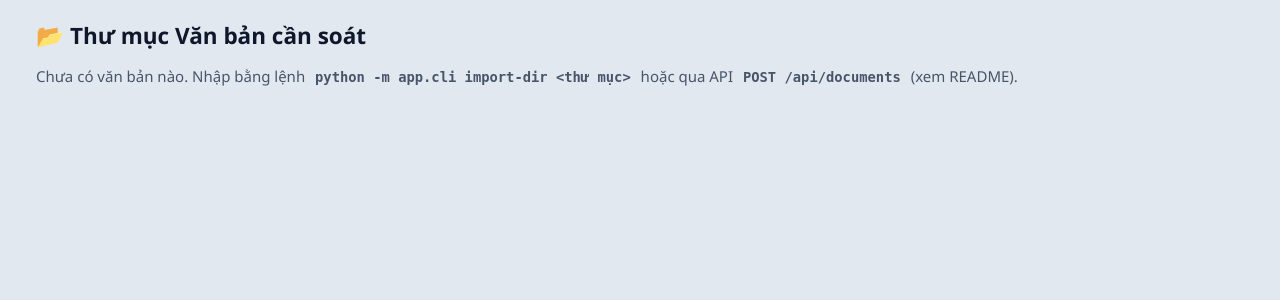
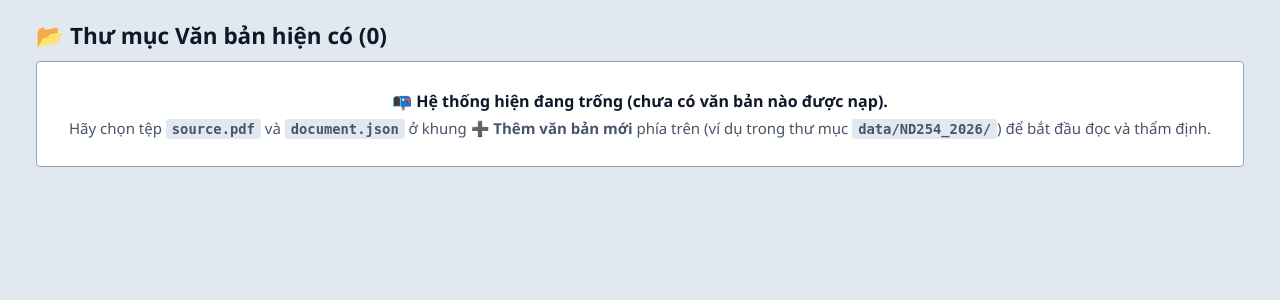
Before and after one commit to duyddt/a, a FastAPI app: template app/templates/list.html in a window 1280 px wide. Shown: the part 49-349 px from the top of the page. Run offline with FastAPI, Linux system fonts and the light colour scheme; the template is opened without the code that fills it, so the values that code supplies are empty; some libraries are stand-ins or nearby versions.

Commit message:
feat(import): start with empty document list by default and add web UI upload/delete

```diff
--- a/app/main.py
+++ b/app/main.py
@@ -6,7 +6,7 @@ from contextlib import asynccontextmanager
 from pathlib import Path
 from urllib.parse import quote, unquote
 
-from fastapi import Depends, FastAPI, Form, HTTPException, Request
+from fastapi import Depends, FastAPI, File, Form, HTTPException, Request, UploadFile
 from fastapi.responses import FileResponse, JSONResponse, RedirectResponse
 from fastapi.staticfiles import StaticFiles
 from fastapi.templating import Jinja2Templates
@@ -437,8 +437,48 @@ def create_app(settings: Settings | None = None, catalog=None) -> FastAPI:
 
     # ---- CÁC TRANG CHÍNH ----
 
+
+    @app.post("/documents/upload", include_in_schema=False)
+    def upload_document_ui(
+        request: Request,
+        pdf: UploadFile = File(...),
+        document: UploadFile = File(...),
+        replace: bool = Form(False),
+    ):
+        from app.api import MAX_UPLOAD_BYTES
+        from app.services.importer import AlreadyImported
+
+        importer = request.app.state.importer
+        if importer is None:
+            return RedirectResponse(url="/?err=Cần+kết+nối+PostgreSQL+để+thêm+văn+bản", status_code=303)
+        pdf_bytes = pdf.file.read(MAX_UPLOAD_BYTES + 1)
+        json_bytes = document.file.read(MAX_UPLOAD_BYTES + 1)
+        try:
+            res = importer.import_bytes(pdf_bytes, json_bytes, replace=replace)
+        except AlreadyImported as exc:
+            return RedirectResponse(
+                url=f"/?err=Văn+bản+{quote(exc.document_id)}+đã+tồn+tại+(tích+vào+'Ghi+đè'+nếu+muốn+thay+thế)",
+                status_code=303,
+            )
+        except ImportProblem as exc:
+            msg = "; ".join(exc.problems[:3])
+            return RedirectResponse(url=f"/?err={quote(msg)}", status_code=303)
+        return RedirectResponse(url=f"/documents/{quote(res.document_id)}", status_code=303)
+
+    @app.post("/documents/{document_id}/delete", include_in_schema=False)
+    def delete_document_ui(request: Request, document_id: str, catalog=Depends(get_catalog)):
+        user = _current_user_info(request, catalog)
+        if not user or user.get("role") != "admin":
+            return RedirectResponse(url="/?err=Chỉ+Admin+mới+có+quyền+xóa+văn+bản", status_code=303)
+        if hasattr(catalog, "pool"):
+            from app import repository
+            with catalog.pool.connection() as conn:
+                repository.delete_document(conn, document_id)
+            shutil.rmtree(catalog.storage_dir / document_id, ignore_errors=True)
+        return RedirectResponse(url="/?msg=Đã+xóa+văn+bản", status_code=303)
+
     @app.get("/", include_in_schema=False)
-    def document_list(request: Request, guest: int = 0, catalog=Depends(get_catalog)):
+    def document_list(request: Request, guest: int = 0, msg: str = '', err: str = '', catalog=Depends(get_catalog)):
         user = _current_user_info(request, catalog)
         ua = request.headers.get("user-agent", "")
         # Khi người dùng mở trình duyệt thật vào trang chủ mà chưa đăng nhập -> chuyển tới /login
@@ -461,7 +501,7 @@ def create_app(settings: Settings | None = None, catalog=None) -> FastAPI:
                 "current_user": user,
                 "reviewer": current_username,
                 "accounts": _list_accounts(catalog),
-                "user_progress_map": user_progress_map,
+                "user_progress_map": user_progress_map, "msg": msg, "err": err, "can_upload": request.app.state.importer is not None,
             },
         )
 
--- a/app/templates/list.html
+++ b/app/templates/list.html
@@ -25,21 +25,58 @@
   </div>
 </header>
 <main class="narrow">
+  {% if err %}
+    <div style="padding:10px 14px; background:#fef2f2; border:1px solid #dc2626; color:#991b1b; border-radius:4px; margin-bottom:14px; font-weight:600;">⚠ {{ err }}</div>
+  {% endif %}
+  {% if msg %}
+    <div style="padding:10px 14px; background:#f0fdf4; border:1px solid #16a34a; color:#166534; border-radius:4px; margin-bottom:14px; font-weight:600;">✓ {{ msg }}</div>
+  {% endif %}
+
   {% if current_user and not current_user.is_approved and current_user.role != 'admin' %}
   <div style="padding:12px 16px; background:#fffbeb; border:1px solid #f59e0b; color:#92400e; border-radius:6px; margin-bottom:16px;">
     🔒 <strong>Tài khoản <code>{{ current_user.username }}</code> đang chờ cấp quyền:</strong> Bạn hiện chỉ có thể mở văn bản ở <strong>Chế độ Chỉ xem</strong>. Vui lòng nhờ Admin đăng nhập vào mục <em>Quản lý &amp; Cấp quyền tài khoản</em> để bật quyền soát cho bạn.
   </div>
   {% endif %}
 
+  <!-- Khung tải văn bản mới lên để đọc/soát -->
+  {% if can_upload %}
+  <section class="pane" style="padding:14px 16px; margin-bottom:18px; background:#f8fafc;">
+    <h3 style="margin:0 0 10px; font-size:15px;">➕ Thêm văn bản mới vào hệ thống để đọc &amp; thẩm định</h3>
+    <form method="post" action="/documents/upload" enctype="multipart/form-data" style="display:flex; flex-wrap:wrap; gap:12px; align-items:end;">
+      <label class="field" style="flex:1 1 240px;">📄 Tệp PDF gốc (<code>source.pdf</code>)
+        <input type="file" name="pdf" accept=".pdf,application/pdf" required>
+      </label>
+      <label class="field" style="flex:1 1 240px;">🗂 Tệp cấu trúc JSON (<code>document.json</code>)
+        <input type="file" name="document" accept=".json,application/json" required>
+      </label>
+      <label style="display:flex; align-items:center; gap:5px; font-size:13px; padding-bottom:6px; cursor:pointer;">
+        <input type="checkbox" name="replace" value="true"> Ghi đè nếu đã có
+      </label>
+      <button type="submit" class="ribbon-btn save" style="height:36px;">⬆ Tải lên &amp; Mở văn bản</button>
+    </form>
+  </section>
+  {% endif %}
+
   <div style="display:flex; justify-content:space-between; align-items:center; margin-bottom:10px;">
-    <h2 style="margin:0;">📂 Thư mục Văn bản cần soát</h2>
+    <h2 style="margin:0;">📂 Thư mục Văn bản hiện có ({{ items|length }})</h2>
   </div>
+
   {% if not items %}
-  <p class="muted">Chưa có văn bản nào. Nhập bằng lệnh <code>python -m app.cli import-dir &lt;thư mục&gt;</code> hoặc qua API <code>POST /api/documents</code> (xem README).</p>
+  <div class="pane" style="padding:28px; text-align:center;">
+    <p style="font-size:16px; font-weight:600; margin:0 0 6px;">📭 Hệ thống hiện đang trống (chưa có văn bản nào được nạp).</p>
+    <p class="muted" style="margin:0;">Hãy chọn tệp <code>source.pdf</code> và <code>document.json</code> ở khung <strong>➕ Thêm văn bản mới</strong> phía trên (ví dụ trong thư mục <code>data/ND254_2026/</code>) để bắt đầu đọc và thẩm định.</p>
+  </div>
   {% else %}
   <table class="doclist">
     <thead>
-      <tr><th>Văn bản</th><th>Số đơn vị</th><th>Số trang</th><th>Tiến độ thẩm định &amp; Độ chính xác</th><th>Tiến trình của {{ reviewer or "bạn" }}</th></tr>
+      <tr>
+        <th>Văn bản</th>
+        <th>Số đơn vị</th>
+        <th>Số trang</th>
+        <th>Tiến độ thẩm định &amp; Độ chính xác</th>
+        <th>Tiến trình của {{ reviewer or "bạn" }}</th>
+        {% if current_user and current_user.role == 'admin' %}<th>Xóa</th>{% endif %}
+      </tr>
     </thead>
     <tbody>
     {% for item in items %}
@@ -62,10 +99,17 @@
             <a href="/documents/{{ item.document_id }}">Mở văn bản &rarr;</a>
           {% endif %}
         </td>
+        {% if current_user and current_user.role == 'admin' %}
+        <td>
+          <form method="post" action="/documents/{{ item.document_id }}/delete" style="margin:0;" onsubmit="return confirm('Xóa văn bản {{ item.document_id }} khỏi hệ thống?');">
+            <button type="submit" class="ribbon-btn structure" style="min-height:28px; padding:0 8px; font-size:12px;">🗑 Xóa</button>
+          </form>
+        </td>
+        {% endif %}
       </tr>
       {% else %}
       <tr>
-        <td colspan="5">
+        <td colspan="6">
           <strong>{{ item.document_id }}</strong>: <span class="err">không nhập được</span>
           (<a href="/documents/{{ item.document_id }}">xem lỗi</a>)
         </td>
```
Also changed, not shown: README.md.
